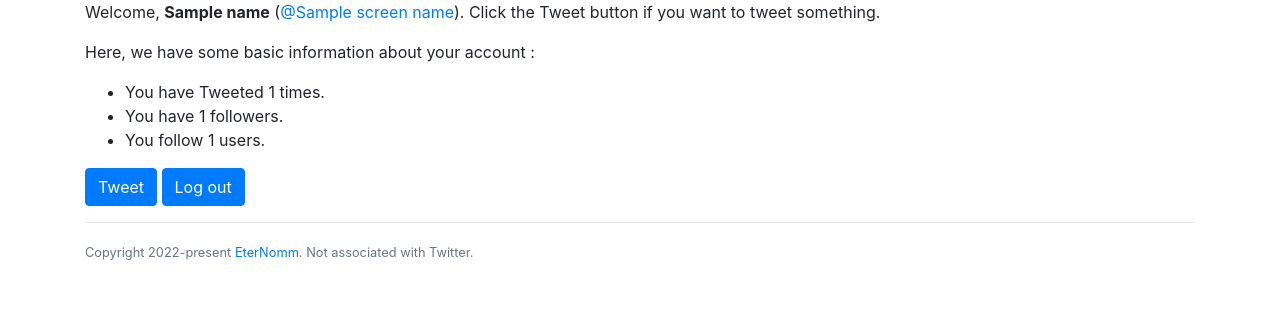
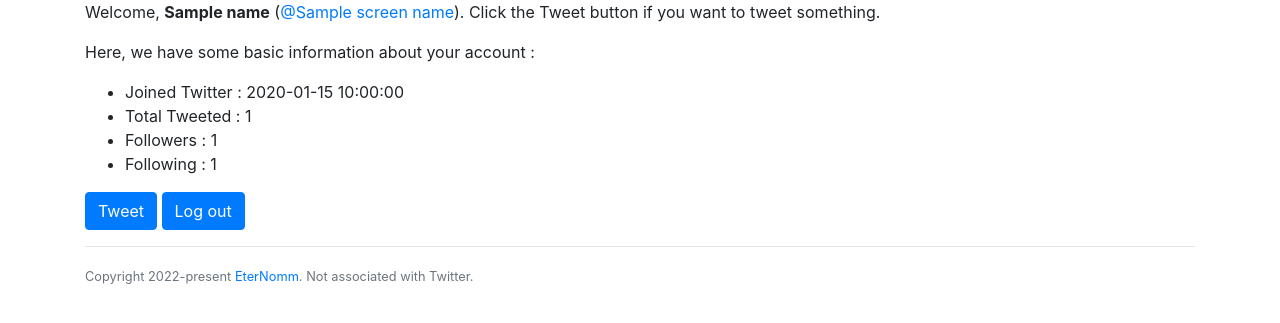
Before and after one commit to LyQuid12/EasyToTweet, a Flask app: template templates/home.html in a window 1280 px wide. Shown: the part 106-429 px from the top of the page. Run offline with Flask 2, Linux system fonts and the light colour scheme; the template is opened without the code that fills it: most values are stand-ins (such as "Sample title", 1, 10 or a date in 2020); some libraries are stand-ins or nearby versions.

Commit message:
Update home.html

```diff
--- a/templates/home.html
+++ b/templates/home.html
@@ -14,9 +14,10 @@
 </p>
 <p>Here, we have some basic information about your account :</p>
 <ul>
-	<li>You have Tweeted <span class="label label-success">{{ statuses_count }}</span> times.</li>
-	<li>You have <span class="label label-success">{{ followers_count }}</span> followers.</li>
-	<li>You follow <span class="label label-success">{{ friends_count }}</span> users.</li>
+	<li>Joined Twitter : <span class="label label-success">{{ join_date }}</span></li>
+	<li>Total Tweeted : <span class="label label-success">{{ statuses_count }}</span></li>
+	<li>Followers : <span class="label label-success">{{ followers_count }}</span></li>
+	<li>Following : <span class="label label-success">{{ friends_count }}</span></li>
 </ul>
 <a href="/tweet" class="btn btn-small btn-primary">Tweet</a>
 <a href="/logout" class="btn btn-small btn-primary">Log out</a>
```
